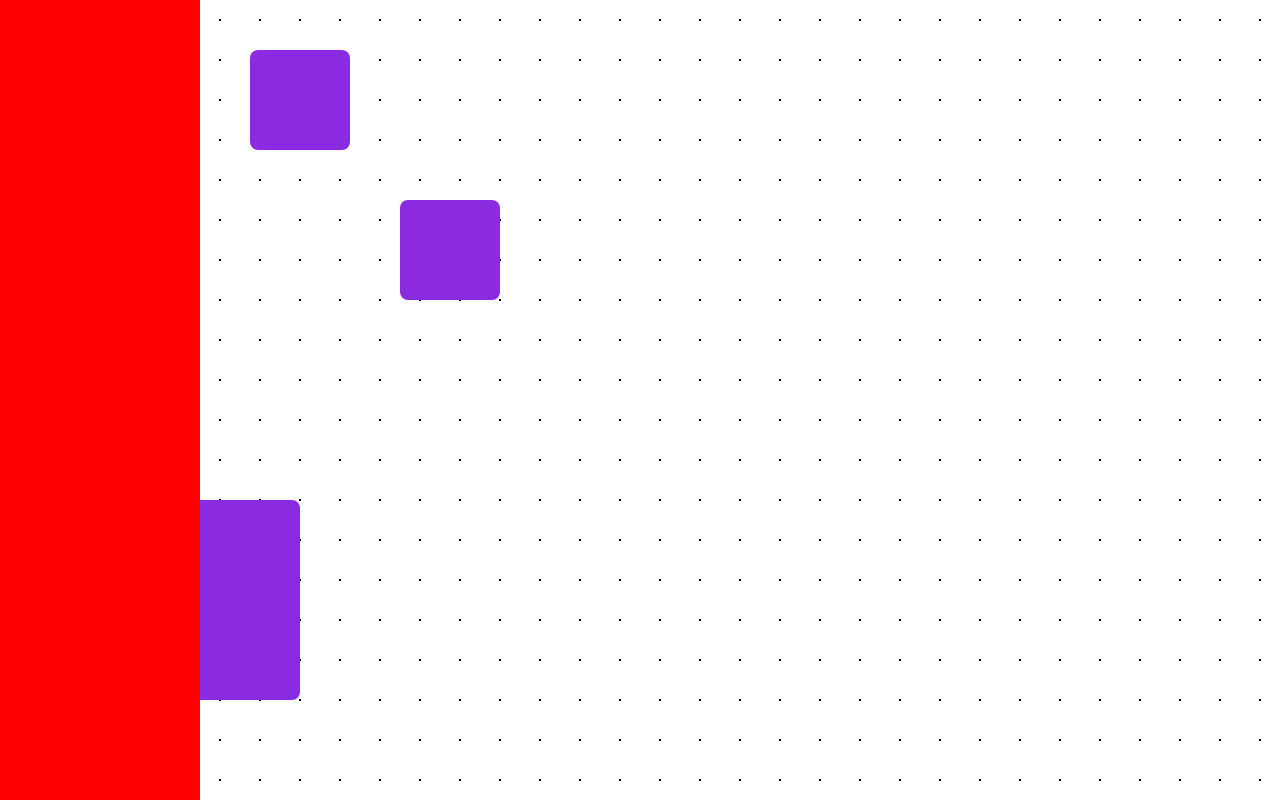
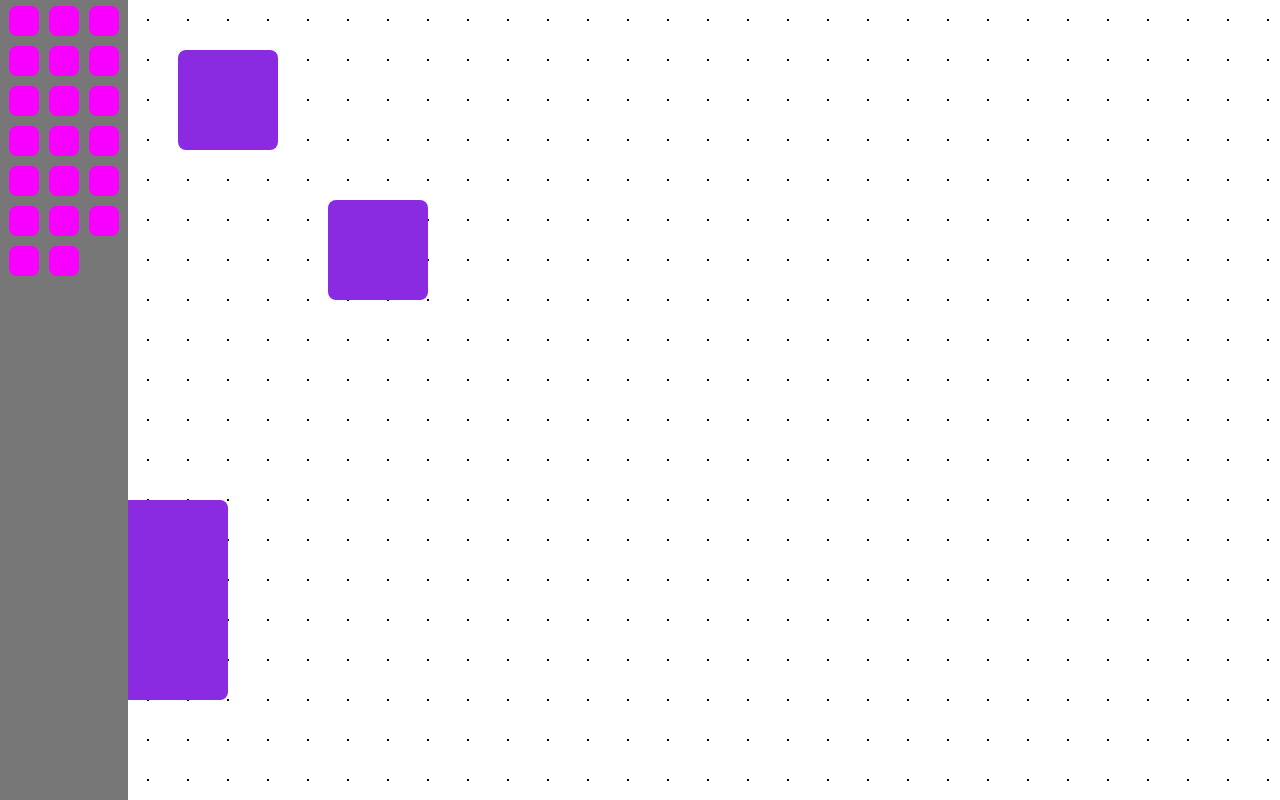
Before and after one commit to LilCSharp/nephele, a React (Create React App) app: page / in a window 1280 px wide. Built offline with nearby package versions, Linux system fonts and the light colour scheme.

Commit message:
Added a rudimentary navbar

```diff
--- a/src/Diagram.css
+++ b/src/Diagram.css
@@ -4,10 +4,10 @@
 }
 
 .diagram-container-wrapper {
-  width: calc(100% - 200px);
+  width: 90%;
   height: 100%;
   top: 0;
-  left: 200px;
+  left: 10%;
   position: fixed;
   overflow: clip;
 }
--- a/src/Navbar.css
+++ b/src/Navbar.css
@@ -1,8 +1,23 @@
 .sidebar {
-    background-color: red;
-    width: 200px;
+    background-color: rgb(119, 119, 119);
+    width: 10%;
     height: 100%;
     position: fixed;
     top: 0;
     left: 0;
 }
+
+.sidebar-grid-container {
+    display: grid;
+    grid-template-columns: repeat(auto-fill, 30px);
+    gap: 10px;
+    justify-content: center;
+    padding: 5%;
+}
+
+.sidebar-grid-item {
+    width: 30px;
+    height: 30px;
+    border-radius: 8px;
+    background-color: rgb(247, 0, 255);
+}
--- a/src/Navbar.tsx
+++ b/src/Navbar.tsx
@@ -2,8 +2,21 @@ import React, { CSSProperties } from "react";
 import "./Navbar.css";
 
 const NavBar: React.FC = () => {
+    const renderGridSquares = (count: number) => {
+        const squares = [];
+
+        for (let i = 0; i < count; i++) {
+            squares.push(<div key={i} className="sidebar-grid-item"></div>);
+        }
+
+        return squares
+    }
+
     return (
         <div className="sidebar">
+            <div className="sidebar-grid-container">
+                {renderGridSquares(20)}
+            </div>
         </div>
     );
 }
```
